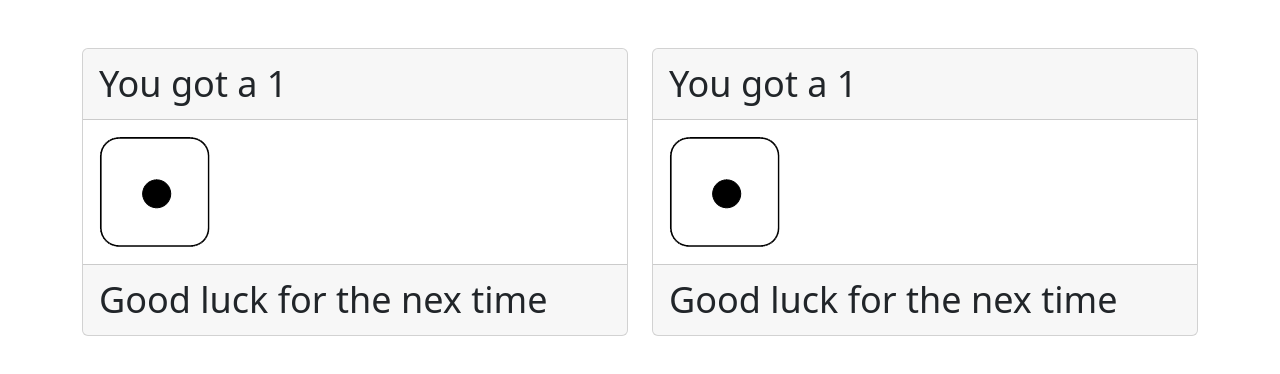
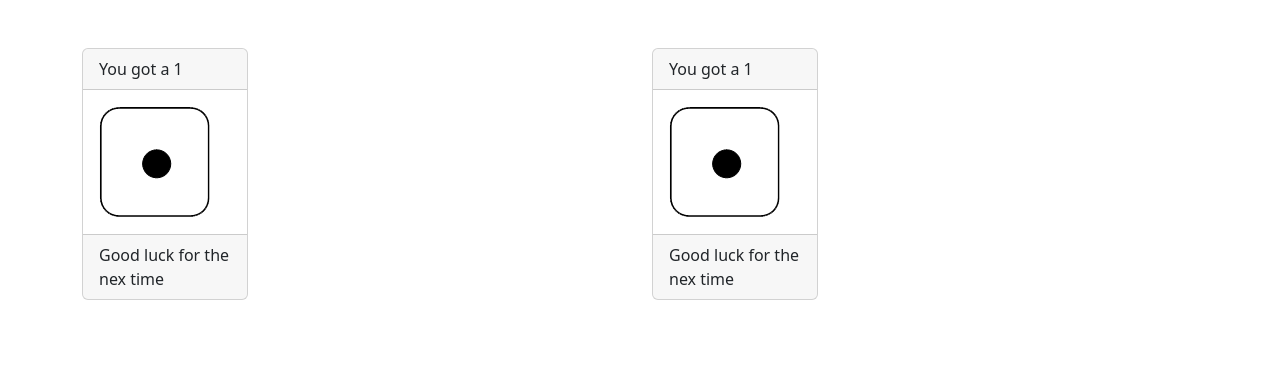
Before and after one commit to vcluis/players-and-dices, a React (Create React App) app: page /play in a window 1280 px wide. Shown: the top 374 px of the page. Built offline with nearby package versions, Linux system fonts and the light colour scheme.

Commit message:
last update, friday 6 2023

```diff
--- a/src/components/dice/Dice.js
+++ b/src/components/dice/Dice.js
@@ -1,107 +1,36 @@
-import { clear } from "@testing-library/user-event/dist/clear";
 import { useState, useEffect, useRef } from "react";
 import DiceFace from "./DiceFace";
+import { store, movementAction } from "../../store/store";
 
-const Dice = ({id}) => {
+const Dice = ({playerId}) => {
 
     const [currentValue, setCurrentValue] = useState(1);
-    const [diceMoving, setDiceMoving] = useState(false);
-    const [newInterval, setNewInterval] = useState(null);
-
-    const swapDiceMoving = () => {
-        setDiceMoving(!diceMoving);
-    }
+    const interval = useRef();
 
     const throwDice = () => {
         return Math.floor(Math.random() * 6) + 1;
     }
 
-    // let interval = null;
-    // const setNewRandomValue = e => {
-    //     e.preventDefault();
-    //     if(interval !== null){
-    //         clearInterval(interval);
-    //         interval = null;
-    //         return;
-    //     }
-    //     if(interval === null){
-    //         interval = setInterval(() => {
-    //             setCurrentValue(throwDice());
-    //         }, 1000);
-    //     }
-    // }
-
     useEffect(() => {
         console.log("current value is:", currentValue);
     }, [currentValue]);
 
-    // const setNewRandomValue = e => {
-    //     console.log("newInterval state:", newInterval);
-    //     e.preventDefault();
-    //     if(newInterval !== null){
-    //         setNewInterval(null);
-    //         return;
-    //     }
-    //     newInterval = setInterval(() => {
-    //         setCurrentValue(throwDice());
-    //         if(newInterval === null){
-    //             console.log("exiting", newInterval);
-    //             return;
-    //         }
-    //     }, 1000);
-    // }
-
-    // const stopInterval = e => {
-    //     e.preventDefault();
-    //     setNewInterval(null);
-    // }
-
-    // another try IT WORKS
-    // const interval = useRef();
-    // const setNewRandomValue = e => {
-    //     e.preventDefault();
-    //     interval.current = setInterval(() => {
-    //         setCurrentValue(throwDice());
-    //     }, 1000);
-    // }
-
-    // const stopInterval = e => {
-    //     e.preventDefault();
-    //     clearInterval(interval.current);
-    // }
-    // end IT WORKS
-
-    const interval = useRef();
-    const setNewRandomValue = e => {
-        e.preventDefault();
-        interval.current = setInterval(() => {
-            setCurrentValue(throwDice());
-        }, 1000);
-    }
-
-    const stopInterval = e => {
-        e.preventDefault();
-        clearInterval(interval.current);
-    }
-
     const handleDiceRoll = e => {
-        console.log("interval:", interval);
         e.preventDefault();
         if(interval.current){
             clearInterval(interval.current);
             interval.current = undefined;
+            store.dispatch(movementAction(playerId, currentValue));
             return;
         }
         interval.current = setInterval(() => {
             setCurrentValue(throwDice());
-        }, 1000);
+        }, 100);
     }
 
     return (
         <div onClick={handleDiceRoll}>
             <DiceFace value={currentValue} />
-            {/* <button type="submit" className="btn btn-info" onClick={setNewRandomValue}>Roll dice</button>
-            <button type="submit" className="btn btn-danger" onClick={stopInterval}>Stop!</button> */}
         </div>
     );
 }
--- a/src/components/screens/Play.js
+++ b/src/components/screens/Play.js
@@ -9,23 +9,32 @@ const styles = {
 
 const Play = () => {
 
-    const firstPlayerName = store.getState()[0].name;
-    const secondPlayerName = store.getState()[1].name;
+    const firstPlayer = store.getState()[0];
+    const secondPlayer = store.getState()[1];
 
     return (
         <div className="container my-5">
             <div className="row justify-content-center">
                 <div className="col-md-6">
                     <div style={styles.playerName}>
-                        {firstPlayerName}
-                        <Dice />
+                        {firstPlayer.name}
+                    </div>
+                    <div className="row">
+                        <div className="col-4">
+                            <Dice playerId={firstPlayer.id} />
+                        </div>
                     </div>
                 </div>
                 <div className="col-md-6">
                     <div style={styles.playerName}>
-                        {secondPlayerName}
-                        <Dice />
+                        {secondPlayer.name}
                     </div>
+                    <div className="row">
+                        <div className="col-4">
+                            <Dice playerId={secondPlayer.id} />
+                        </div>
+                    </div>
+
                 </div>
             </div>
         </div>
```
